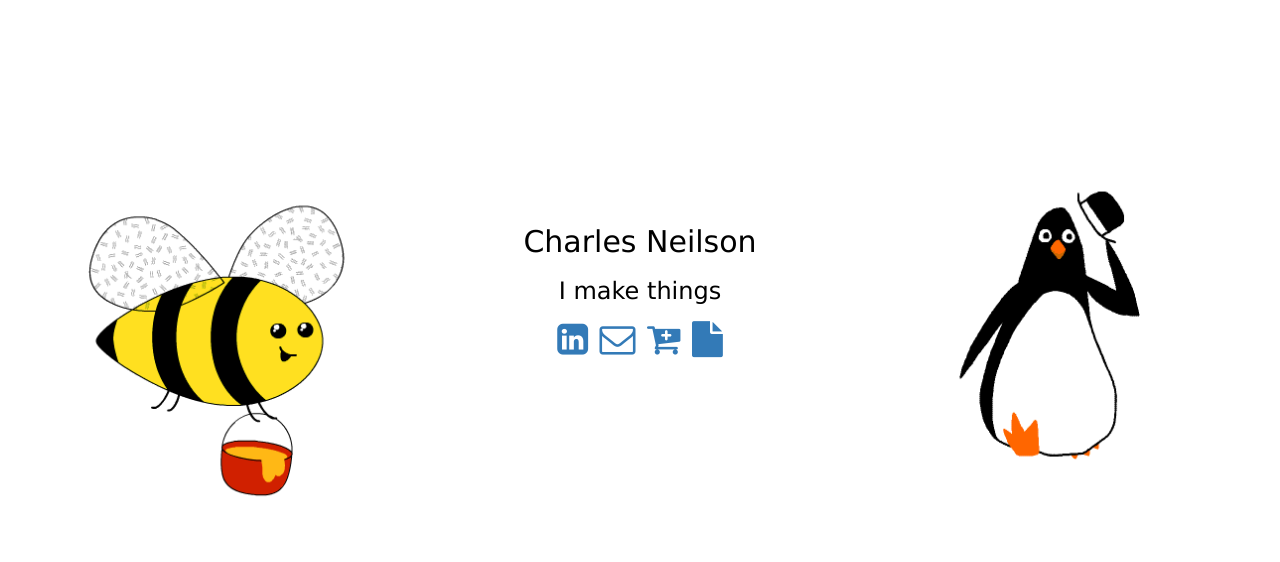
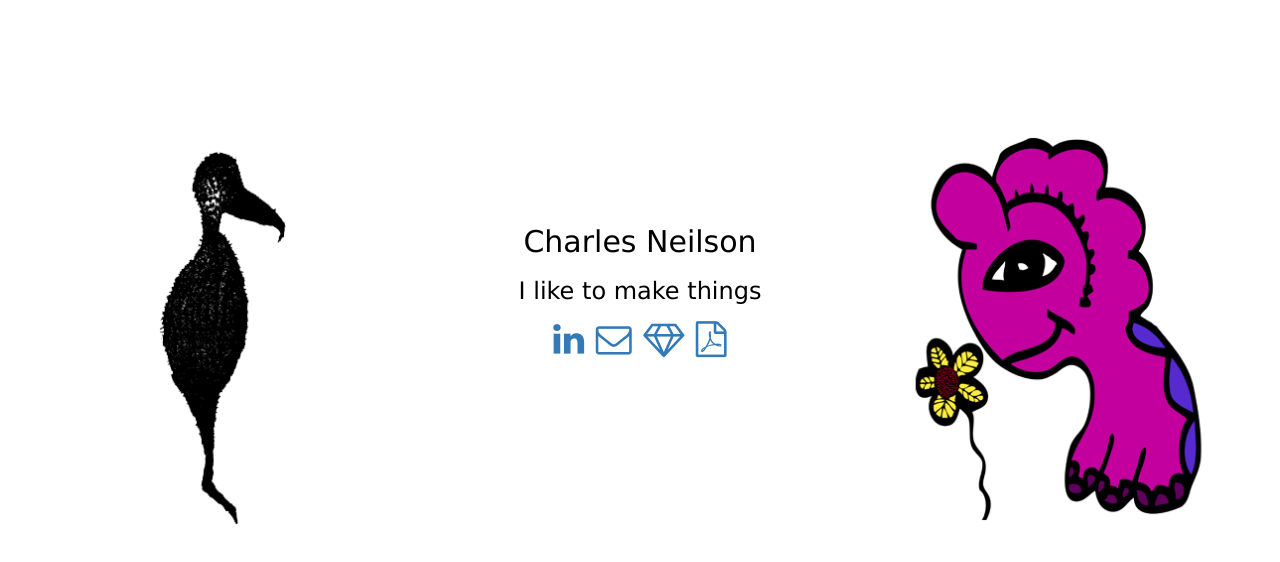
Before and after one commit to charlesneilson/charlesneilson.github.io, a plain HTML site: page index.html in a window 1280 px wide. Drawn offline with Linux system fonts and the light colour scheme.

Commit message:
image and icon change

```diff
--- a/assets/css/custom.css
+++ b/assets/css/custom.css
@@ -12,6 +12,7 @@ body{
     text-align: center;
     margin-top: 6%;
 }
+
 .wrapper{
     margin-top: 10%;
 }
--- a/index.html
+++ b/index.html
@@ -20,38 +20,33 @@
 
         <!-- rightmost gif -->
         <div class="col-md-4 hidden-sm hidden-xs">
-            <img class="img-responsive" src="./assets/img/bee.gif">
+            <img class="img-responsive" src="./assets/img/rbird.jpg">
         </div>
 
         <!-- central text div -->
         <div id="content" class="col-md-4">
           <h2> Charles Neilson </h2>
-          <h3> I make things </h3>
-          <a href='https://www.linkedin.com/in/charlesneilson'>
-            <i class="fa fa-linkedin-square"></i>
-          </a>
-          <a href="mailto:cianeilson@gmail.com">
-            <i class="fa fa-envelope-o"></i>
-          </a>
-          <a href='http://www.storenvy.com'>
-            <i class="fa fa-cart-plus"></i>
-          </a>
-          <a href='http://www.irishjobs.ie/careeradvice/wp-content/uploads/graduate_cv.jpg'>
-            <i class="fa fa-file text"></i>
-          </a>
+          <h3> I like to make things </h3>
+
+
+          <!--<a title="Drop me a line!" href="mailto:lukewm@riseup.net?subject=Hi!"><i class="fa fa-envelope-o"></i></a> -->
+          <a title="linkedin" href="https://www.linkedin.com/in/charlesneilson"><i class="fa fa-linkedin"></i></a>
+          <a title="Mail me"  href="mailto:cianeilson@gmail.com?subject=Hello"><i class="fa fa-envelope-o"></i></a>
+          <a title="Online store"  href='http://www.storenvy.com'><i class="fa fa-diamond"></i></a>
+          <a title="Cv"href='http://www.irishjobs.ie/careeradvice/wp-content/uploads/graduate_cv.jpg'><i class="fa fa-file-pdf-o"></i></a>
         </div>
 
 
         <!-- leftmost gif (only shown in md width or more -->
         <div class="col-md-4 hidden-sm hidden-xs">
-           <img class="img-responsive" src="./assets/img/Pwing.gif">
+           <img class="img-responsive" src="./assets/img/lpony.jpg">
         </div>
 
         <!-- leftmost gif (only shown in xs, sm width -->
         <div class="hidden-lg hidden-md
                     col-sm-4 col-sm-offset-4
                     col-xs-6 col-xs-offset-3">
-            <img class="img-responsive" src="./assets/img/Pwing.gif">
+            <img class="img-responsive" src="./assets/img/lpony.jpg">
         </div>
       </div>
    </div>
```
Also changed, not shown: assets/img/lpony.jpg (added), assets/img/rbird.jpg (added).
